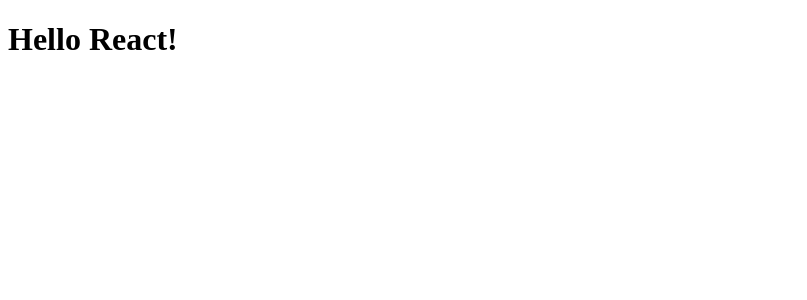
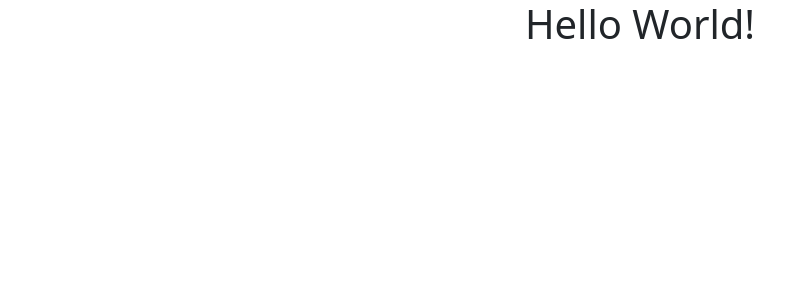
Before and after one commit to Stocks84/oldfashion, a JavaScript app in the folder old-app/: page / in a window 1280 px wide. Shown: the top 300 px of the page, without its empty margins (0-807 px from the left). Built offline with nearby package versions, Linux system fonts and the light colour scheme.

Commit message:
Add React bootstrap css to index.js

```diff
--- a/old-app/src/index.js
+++ b/old-app/src/index.js
@@ -1,8 +1,5 @@
-import React from 'react';
-import ReactDOM from 'react-dom/client';
+import 'bootstrap/dist/css/bootstrap.min.css';
+import ReactDom from 'react-dom';
+import App from './App';
 
-
-const myFirstElement = <h1>Hello React!</h1>
-
-const root = ReactDOM.createRoot(document.getElementById('root'));
-root.render(myFirstElement);
+ReactDom.render(<App />, document.getElementById('root'));
```
